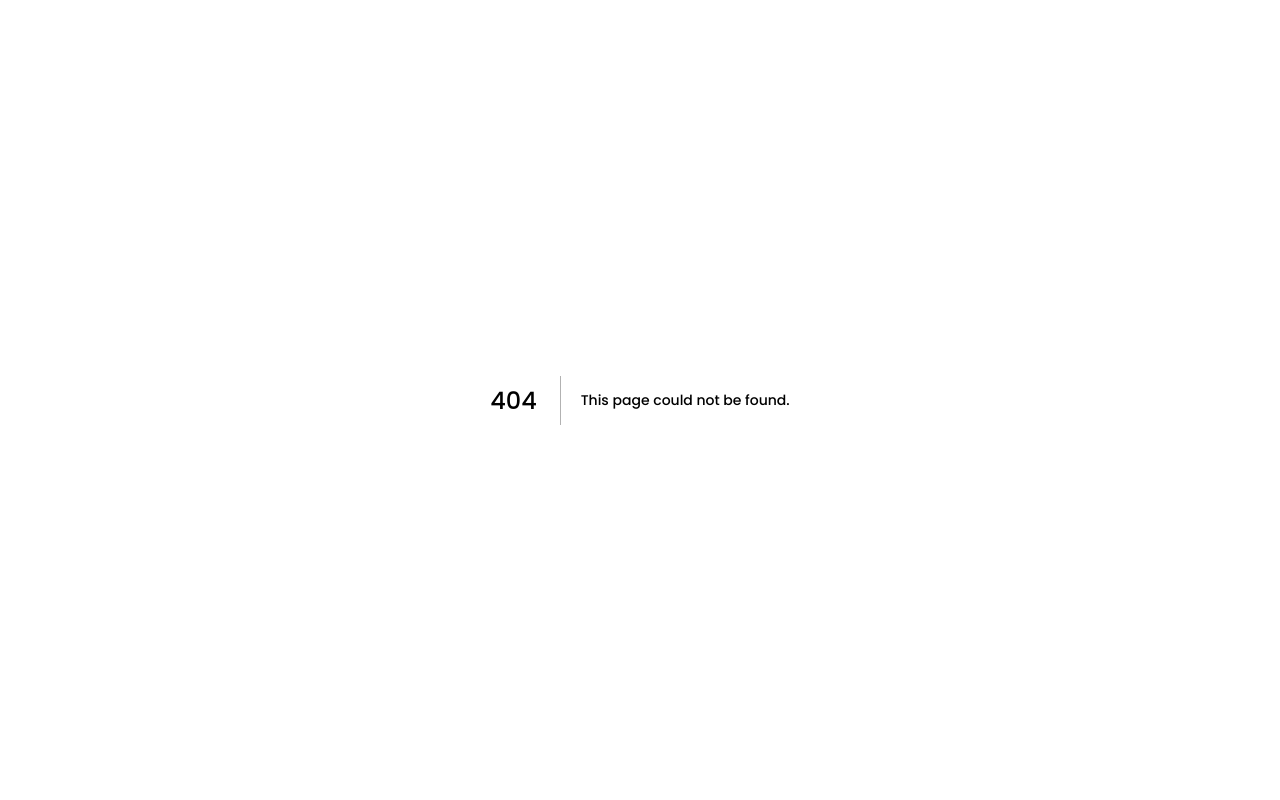
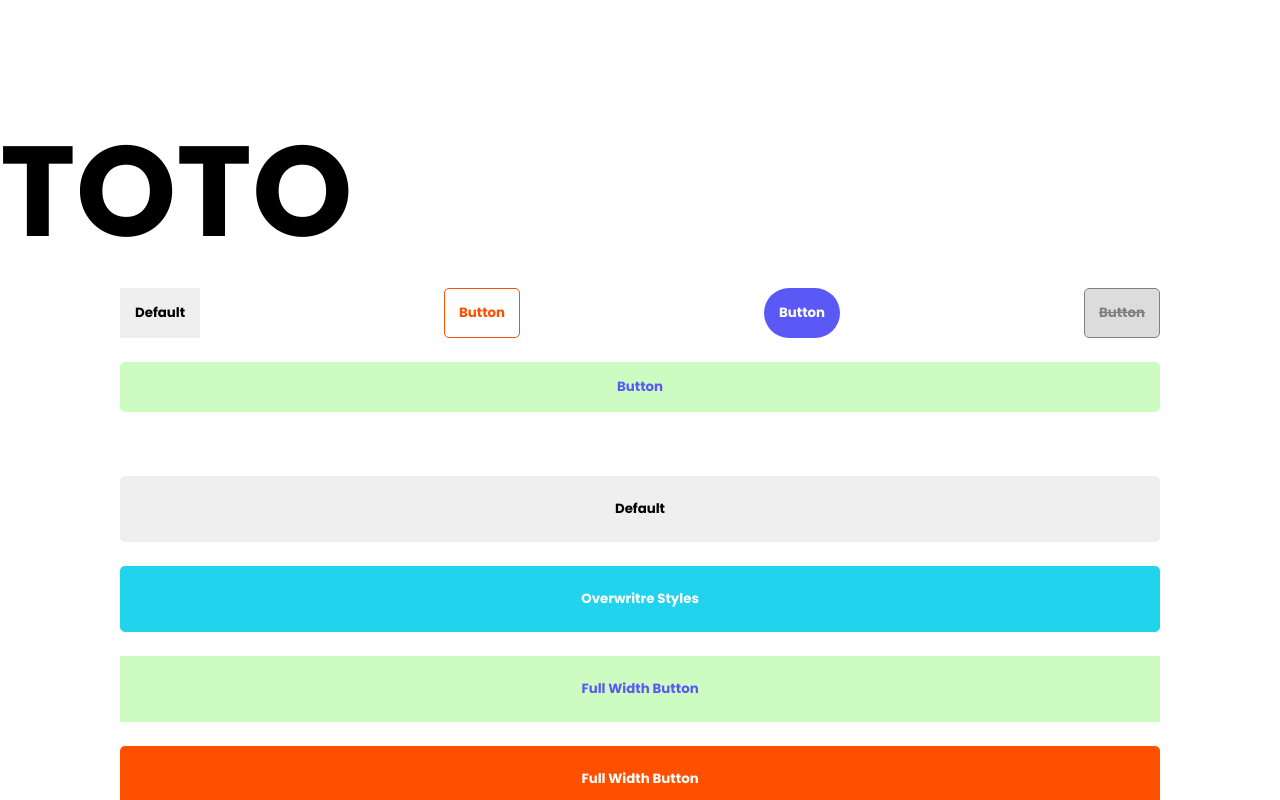
Before and after one commit to RaficraftOnprod/hupso-benchmark, a Next.js app: page /stitchesUI/buttons in a window 1280 px wide. Before the commit this address had no page. Built offline with nearby package versions, Linux system fonts and the light colour scheme.

Commit message:
feat: imporvement

```diff
--- a/core/components/Stitches/UI/Atoms/Buttons/Button.tsx
+++ b/core/components/Stitches/UI/Atoms/Buttons/Button.tsx
@@ -8,26 +8,25 @@ interface Props
   extends
   HTMLProps<HTMLButtonElement>,
   Stitches.VariantProps<typeof ButtonStyle> {
-  type?: 'button' | 'submit' | 'reset',
+  css?: Stitches.CSS,
   disabled?: boolean,
 }
 
 export default function Button({
   children,
-  onClick = (e) => { console.warn(e); },
-  onKeyUp = (e) => { console.warn(e); },
+  colors,
+  css,
   disabled,
+  fullWidth,
+  padding = 'sm',
+  pills,
+  radius,
+  onClick,
+  onKeyUp,
   outlined,
-  radius,
-  padding = 'sm',
-  type = 'button',
-  colors,
-  fullWidth,
-  pilled,
 }: Props) {
   return (
     <ButtonStyle
-      type={type}
       onClick={disabled ? (event) => { event.preventDefault(); } : onClick}
       onKeyUp={disabled ? (event) => { event.preventDefault(); } : onKeyUp}
       colors={colors}
@@ -36,7 +35,8 @@ export default function Button({
       radius={radius}
       disabled={disabled}
       fullWidth={fullWidth}
-      pilled={pilled}
+      pills={pills}
+      css={css}
     >
       {children}
     </ButtonStyle>
--- a/core/components/Stitches/UI/Atoms/Buttons/style/style.tsx
+++ b/core/components/Stitches/UI/Atoms/Buttons/style/style.tsx
@@ -1,23 +1,17 @@
 import { styled } from 'stitches.config';
 
 export const ButtonStyle = styled('button', {
-  // Mini reset
-  appearance: 'none',
-
   fontWeight: 'bold',
   cursor: 'pointer',
   border: '1px solid transparent',
+  transition: 'ease .5s',
+  '&:hover': {
+    backgroundColor: 'black',
+    color: 'white',
+  },
+
   variants: {
     colors: {
-      gray: {
-        padding: '.875rem',
-        backgroundColor: 'gainsboro',
-        color: 'black',
-        '&:hover': {
-          backgroundColor: 'lightgray',
-          color: 'black',
-        },
-      },
       orange: {
         backgroundColor: '$orange500',
         color: 'white',
@@ -44,35 +38,28 @@ export const ButtonStyle = styled('button', {
         transition: 'ease .5s',
         '&:hover': {
           backgroundColor: '$green500',
-          color: '$violet500',
+          color: 'white',
           border: '1px solid',
         },
       },
-    },
-    outlined: {
-      true: {
+      alert: {
+        backgroundColor: '$alert500',
+        color: 'white',
+        transition: 'ease .5s',
+        '&:hover': {
           backgroundColor: 'white',
+          color: '$alert500',
           border: '1px solid',
         },
       },
-    fullWidth: {
-      true: {
-        maxWidth: '100%',
-        width: '100%',
-        '@max_tablet': {
-          maxWidth: '50%',
+      gray: {
+        padding: '.875rem',
+        backgroundColor: 'gainsboro',
+        color: 'black',
+        '&:hover': {
+          backgroundColor: 'lightgray',
+          color: 'black',
         },
-      },
-    },
-
-    pilled: {
-      true: {
-        borderRadius: '999999px',
-      },
-    },
-    disabled: {
-      true: {
-        cursor: 'not-allowed',
       },
     },
     padding: {
@@ -91,16 +78,48 @@ export const ButtonStyle = styled('button', {
         borderRadius: '1.25rem',
       },
     },
+    outlined: {
+      true: {
+        backgroundColor: 'white',
+        border: '1px solid',
       },
-  compoundVariants: [{
-    colors: 'violet',
+    },
+    fullWidth: {
+      true: {
+        maxWidth: '50%',
+        width: '100%',
+        '@sm': {
+          maxWidth: '100%',
+        },
+      },
+    },
+    pills: {
+      true: {
+        borderRadius: '999999px',
+      },
+    },
+    disabled: {
+      true: {
+        backgroundColor: 'gainsboro',
+        border: '1px solid gray',
+        cursor: 'not-allowed',
+        textDecorationLine: 'line-through',
+        color: 'gray',
+      },
+    },
+
+  },
+  compoundVariants: [
+
+    {
+      colors: 'gray',
       outlined: true,
       css: {
-      borderColor: '$violet500',
+        borderColor: 'gainsboro',
         backgroundColor: 'white',
-      color: '$violet500',
+        color: 'black',
         '&:hover': {
-        backgroundColor: '$violet500',
+          backgroundColor: 'black',
           color: 'white',
         },
       },
@@ -117,7 +136,35 @@ export const ButtonStyle = styled('button', {
           color: 'white',
         },
       },
-  }],
+    },
+    {
+      colors: 'violet',
+      outlined: true,
+      css: {
+        borderColor: '$violet500',
+        backgroundColor: 'white',
+        color: '$violet500',
+        '&:hover': {
+          backgroundColor: '$violet500',
+          color: 'white',
+        },
+      },
+    },
+    {
+      colors: 'alert',
+      outlined: true,
+      css: {
+        borderColor: '$alert500',
+        backgroundColor: 'white',
+        color: '$alert500',
+        '&:hover': {
+          backgroundColor: '$alert500',
+          color: 'white',
+        },
+      },
+    },
+
+  ],
 });
 
 export const CircleButton = styled(ButtonStyle, {
--- a/core/components/Stitches/UI/Atoms/FlexGroup/FlexGroup.tsx
+++ b/core/components/Stitches/UI/Atoms/FlexGroup/FlexGroup.tsx
@@ -1,4 +1,4 @@
-import type * as Stitches from '@stitches/react';
+import { ComponentType } from 'react';
 
 import { styled } from 'stitches.config';
 
@@ -11,6 +11,7 @@ type Props = {
   gap?: string,
   justifyContent?: string,
   customClass?: string | boolean
+  tag?: ComponentType | keyof JSX.IntrinsicElements
 }
 
 export default function FlexGroup({
@@ -22,8 +23,9 @@ export default function FlexGroup({
   css = {},
   children,
   customClass = false,
+  tag = 'div',
 }: Props) {
-  const Group = styled('div', {
+  const Group = styled(tag, {
     display: 'flex',
     flexDirection: direction,
     flexWrap: 'wrap',
--- a/pages/_app.tsx
+++ b/pages/_app.tsx
@@ -1,5 +1,14 @@
 import '../styles/globals.css';
+import { globalCss } from '@stitches/react';
 import type { AppProps } from 'next/app';
+
+const globalStyles = globalCss({
+  h1: {
+    fontSize: '8rem',
+  },
+});
+
+globalStyles();
 
 export default function App({ Component, pageProps }: AppProps) {
   return <Component {...pageProps} />;
--- /dev/null
+++ b/pages/stitchesUI/buttons/index.tsx
@@ -0,0 +1,89 @@
+import { styled } from '@stitches/react';
+
+import Button from '@core/components/Stitches/UI/Atoms/Buttons/Button';
+import FlexGroup from '@core/components/Stitches/UI/Atoms/FlexGroup/FlexGroup';
+import MainContainer from '@core/components/Stitches/UI/Atoms/MainContainer/MainContainer';
+import { globalCss } from 'stitches.config';
+
+const Section = styled('section');
+
+const HomeButton = () => (
+  <Section css={{ padding: '6rem 0 6rem 0' }}>
+    <h1>TOTO</h1>
+
+    {/* Standart Button */}
+
+    <MainContainer css={{ margin: '0 0 4rem 0' }}>
+      <FlexGroup gap="1.5rem" css={{ justifyContent: 'space-between' }}>
+
+        {/* <Button outlined>Default</Button>
+        <Button disabled>Disabled</Button> */}
+
+        <Button>Default</Button>
+        <Button colors="orange" radius="sm" outlined>Button</Button>
+        <Button colors="violet" radius="sm" pills>Button</Button>
+        <Button colors="alert" radius="sm" disabled>Button</Button>
+        <Button colors="green" radius="sm" fullWidth>Button</Button>
+
+      </FlexGroup>
+    </MainContainer>
+
+    {/* FullWidth Button */}
+
+    <MainContainer css={{ margin: '0 0 4rem 0' }}>
+      <FlexGroup gap="1.5rem" css={{ justifyContent: 'space-between' }}>
+
+        <Button padding="xl" radius="sm" fullWidth>Default</Button>
+        <Button
+          padding="xl"
+          fullWidth
+          radius="sm"
+          css={{
+            backgroundColor: 'rgb(34 211 238)',
+            color: 'white',
+            transition: '1.5s',
+            '&:hover': {
+              backgroundColor: 'black',
+              color: 'white',
+            },
+          }}
+        >
+          Overwritre Styles
+        </Button>
+        <Button
+          padding="xl"
+          colors={{
+            '@initial': 'violet',
+            '@md': 'orange',
+            '@lg': 'green',
+          }}
+          fullWidth
+        >
+          Full Width Button
+        </Button>
+        <Button padding="xl" colors="orange" radius="sm" fullWidth>
+          Full Width Button
+        </Button>
+
+      </FlexGroup>
+    </MainContainer>
+
+    {/* Pills Button */}
+
+    <MainContainer css={{ margin: '0 0 4rem 0' }}>
+      <FlexGroup gap="1.5rem" css={{ justifyContent: 'space-between' }}>
+
+        <Button padding="xl" pills>Default</Button>
+        <Button padding="xl" disabled pills>Disabled</Button>
+        <Button colors="violet" padding="xl" pills>Button</Button>
+        <Button colors="green" padding="xl" pills>Button</Button>
+        <Button colors="alert" padding="xl" outlined pills>Button</Button>
+
+      </FlexGroup>
+
+    </MainContainer>
+
+  </Section>
+);
+
+export default HomeButton;
--- a/stitches.config.ts
+++ b/stitches.config.ts
@@ -1,8 +1,8 @@
 import { createStitches } from '@stitches/react';
 import type * as Stitches from '@stitches/react';
 
-type SquareType = Stitches.PropertyValue<'maxWidth' | 'height'>
-type BcType = Stitches.PropertyValue<'backgroundColor'>
+type Square = Stitches.PropertyValue<'maxWidth' | 'height'>
+type Bc = Stitches.PropertyValue<'backgroundColor'>
 
 export const {
   styled,
@@ -14,6 +14,7 @@ export const {
   createTheme,
   config,
 } = createStitches({
+  prefix: 'hupso',
   theme: {
     colors: {
       orange100: '#f6ebe5',
@@ -33,17 +34,6 @@ export const {
       info500: '#33A7FF',
     },
 
-    fontSize: {
-      1: '11px',
-      2: '13px',
-      3: '14px',
-      4: '1rem',
-      5: '1.5rem',
-      6: '2rem',
-      7: '2.5em',
-      8: '3rem',
-      xl: '6rem',
-    },
     borderRadius: {
       sm: '5px',
       md: '.5rem',
@@ -66,25 +56,21 @@ export const {
   },
 
   media: {
-    min_mobile: '(min-width: 640px)',
-    min_tablet: '(min-width: 780px)',
-    min_desktop: '(min-width: 1280px)',
-
-    max_mobile: '(max-width: 640px)',
-    max_tablet: '(max-width: 780px)',
-    max_desktop: '(max-width: 1280px)',
+    sm: '(min-width: 640px)',
+    md: '(min-width: 768px)',
+    lg: '(min-width: 1024px)',
+    xl: '(min-width: 1280px)',
   },
 
   utils: {
-    bc: (value: BcType) => ({
+    bc: (value: Bc) => ({
       backgroundColor: value,
     }),
-    square: (value: SquareType) => ({
-      maxWidth: value,
-      width: '100%',
+    square: (value: Square) => ({
+      Width: value,
       height: value,
     }),
-    circle: (value: SquareType) => ({
+    circle: (value: Square) => ({
       square: value,
       borderRadius: '999999px',
     }),
```
Also changed, not shown: pages/stitchesUI/HomeButton.tsx (deleted, +0 -65 lines). Lines whose indentation alone changed are shown as unchanged.
